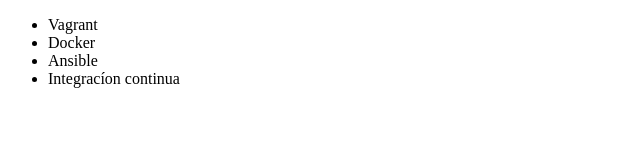
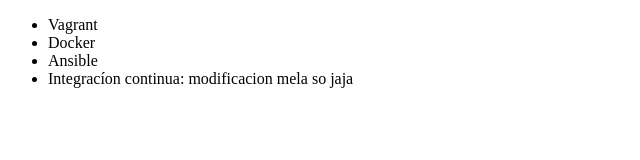
Before and after one commit to rafa108ml/alura-git, a plain HTML site: page index.html in a window 1280 px wide. Shown: the whole page, without its empty margins (0-640 px from the left). Drawn offline with Linux system fonts and the light colour scheme.

Commit message:
renombrando curso de integracion continua

```diff
--- a/index.html
+++ b/index.html
@@ -9,7 +9,7 @@
             <li>Vagrant</li>
             <li>Docker</li>
             <li>Ansible</li>
-            <li>Integracíon continua</li>
+            <li>Integracíon continua: modificacion mela so jaja</li>
         </ul>
     </body>
 
```
